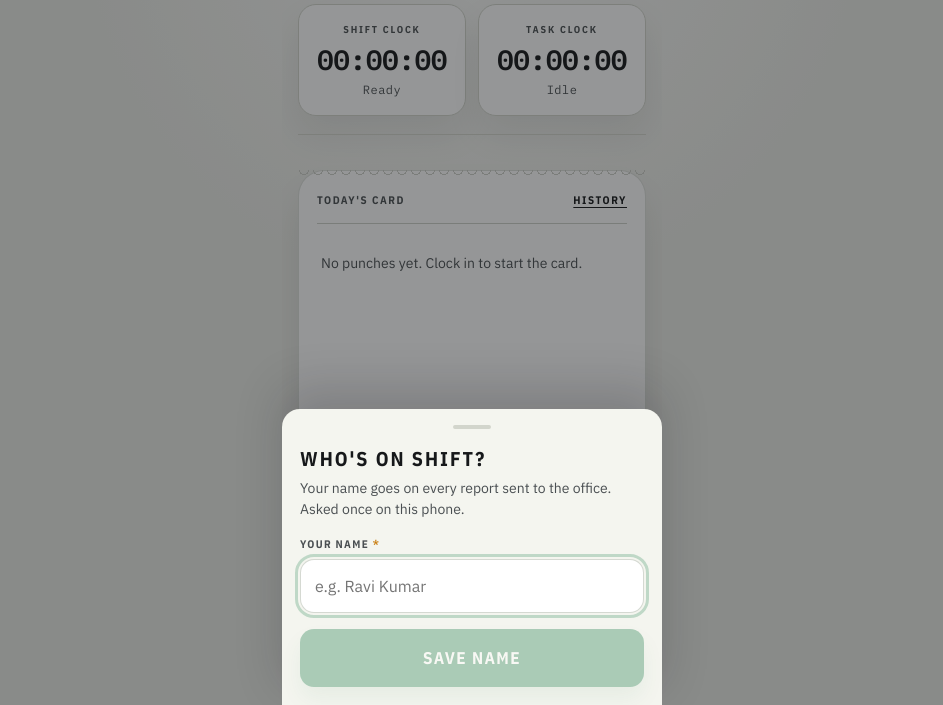
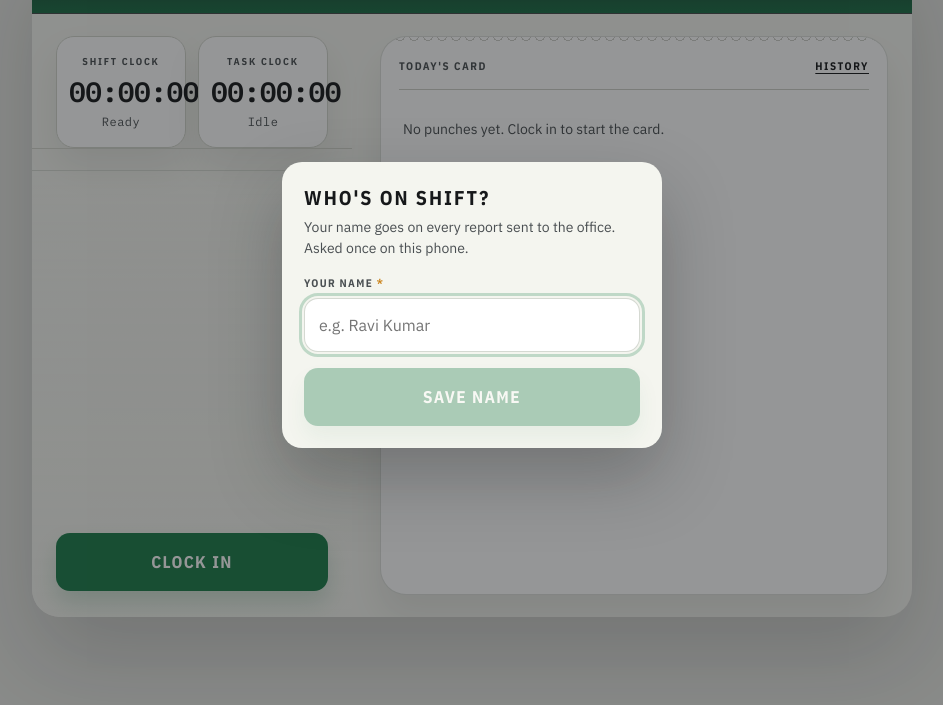
Before and after one commit to ezxagency/ezmail, a plain HTML site: page index.html in a window 1280 px wide. Shown: the part 95-800 px from the top of the page, without its empty margins (168-1111 px from the left). Drawn offline with nearby package versions, Linux system fonts and the light colour scheme.

Commit message:
Add a real desktop layout
Below 820px the phone-card layout is unchanged. At 820px+ the app
becomes a centered two-column card (clocks/controls left, punch
card right) instead of a narrow mobile card floating in empty
space, and sheets open as centered modals instead of sliding up
from the browser edge.

```diff
--- a/index.html
+++ b/index.html
@@ -195,6 +195,46 @@ input:focus,select:focus,textarea:focus{outline:3px solid rgba(28,124,74,.24);ou
   opacity:0;pointer-events:none;transition:.22s ease;z-index:80;
 }
 .toast.on{opacity:1;transform:translate(-50%,0)}
+
+/* ---------- desktop layout ---------- */
+@media (min-width:820px){
+  body{padding:32px 16px}
+  .app{
+    display:grid;
+    grid-template-columns:320px 1fr;
+    grid-template-rows:auto auto auto 1fr;
+    grid-template-areas:
+      "band band"
+      "clock card"
+      "shiftbar card"
+      "dock card";
+    column-gap:28px;row-gap:0;
+    width:min(94vw,880px);max-width:880px;
+    height:min(88vh,680px);
+    margin:0 auto;
+    border-radius:28px;overflow:hidden;
+    box-shadow:0 40px 90px rgba(22,24,26,.18);
+    background:var(--paper);
+  }
+  .band{grid-area:band}
+  .stage{display:contents}
+  .clock{grid-area:clock;padding:22px 24px 0}
+  .shiftbar{grid-area:shiftbar;padding:0 24px 20px}
+  .card{grid-area:card;flex:none;height:auto;margin:22px 24px 22px 0;overflow-y:auto}
+  .dock{grid-area:dock;min-height:auto;padding:0 24px 26px}
+
+  .grab{display:none}
+  .sheet{
+    left:0;right:0;top:0;bottom:0;margin:auto;
+    width:min(92vw,440px);height:max-content;max-height:86vh;
+    border-radius:20px;
+    transform:translateY(12px) scale(.98);opacity:0;pointer-events:none;
+    transition:transform .22s ease,opacity .2s ease;
+    box-shadow:0 30px 70px rgba(22,24,26,.28);
+    padding:22px 22px calc(env(safe-area-inset-bottom) + 22px);
+  }
+  .sheet.on{transform:none;opacity:1;pointer-events:auto}
+}
 
 @media (prefers-reduced-motion:reduce){*{animation:none!important;transition:none!important}}
 </style>
```
Also changed, not shown: timeclock-v2.html (+40 -0 lines).
